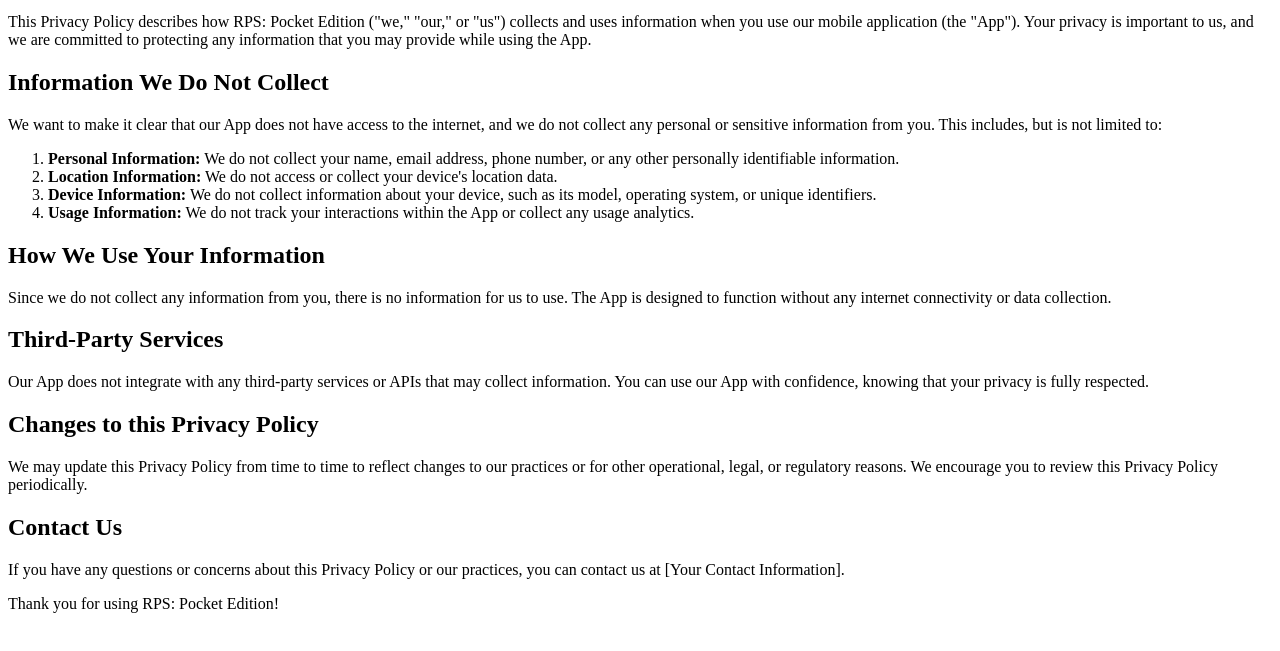
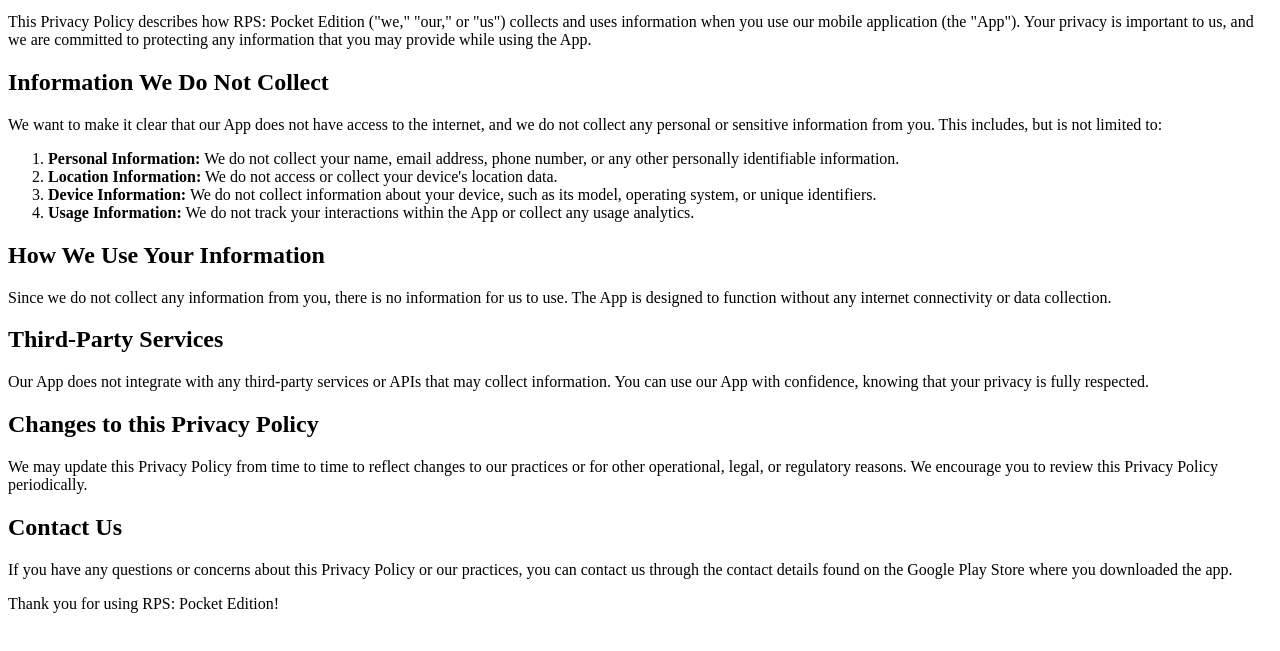
Before and after one commit to RetiredLake9230/RetiredLake9230, a plain HTML site: page privacy.html in a window 1280 px wide. Shown: the part 101-752 px from the top of the page. Drawn offline with Linux system fonts and the light colour scheme.

Commit message:
Update privacy.html

```diff
--- a/privacy.html
+++ b/privacy.html
@@ -31,7 +31,7 @@
     <p>We may update this Privacy Policy from time to time to reflect changes to our practices or for other operational, legal, or regulatory reasons. We encourage you to review this Privacy Policy periodically.</p>
 
     <h2>Contact Us</h2>
-    <p>If you have any questions or concerns about this Privacy Policy or our practices, you can contact us at [Your Contact Information].</p>
+    <p>If you have any questions or concerns about this Privacy Policy or our practices, you can contact us through the contact details found on the Google Play Store where you downloaded the app.</p>
 
     <p>Thank you for using RPS: Pocket Edition!</p>
 </body>
```
